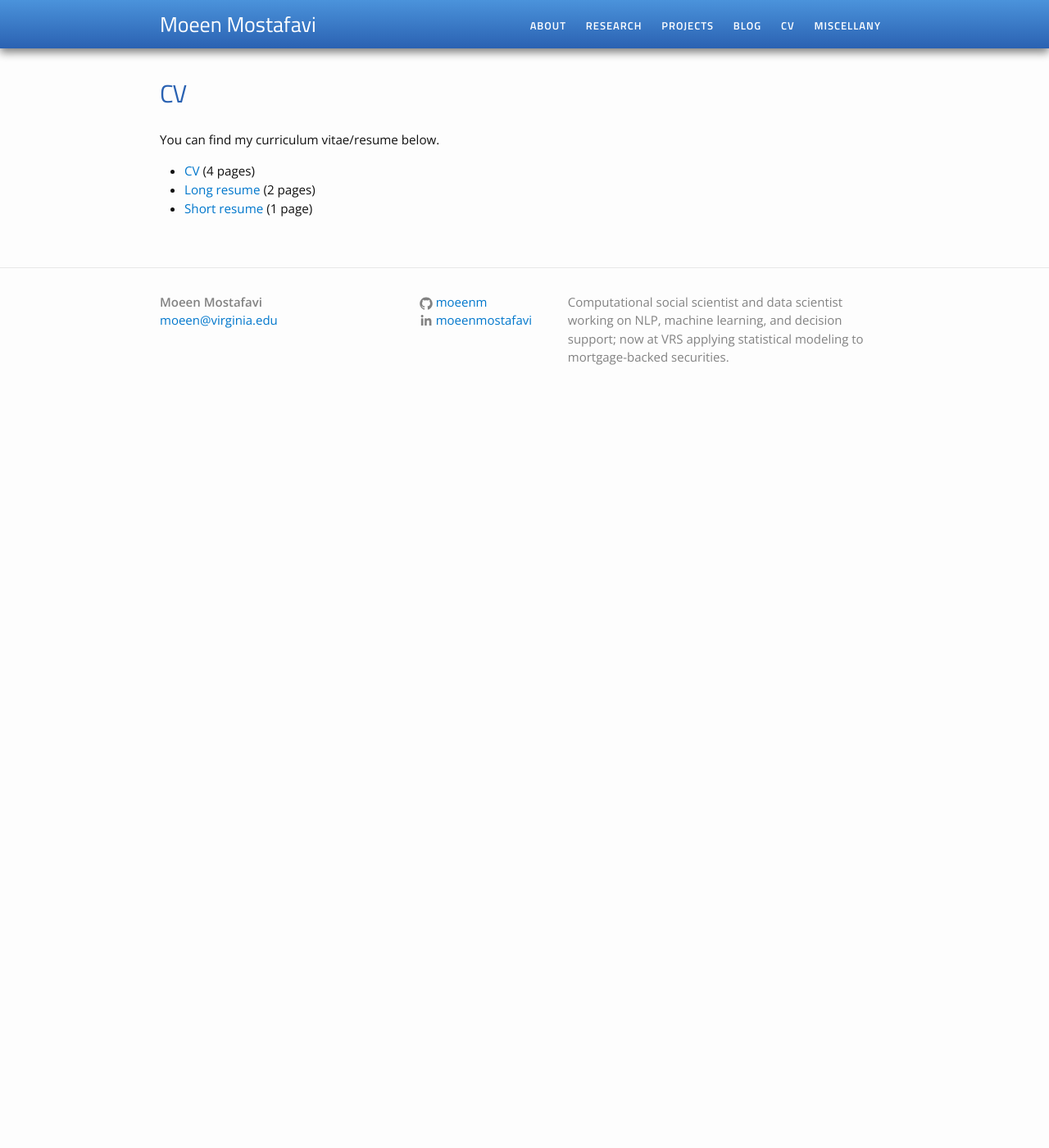
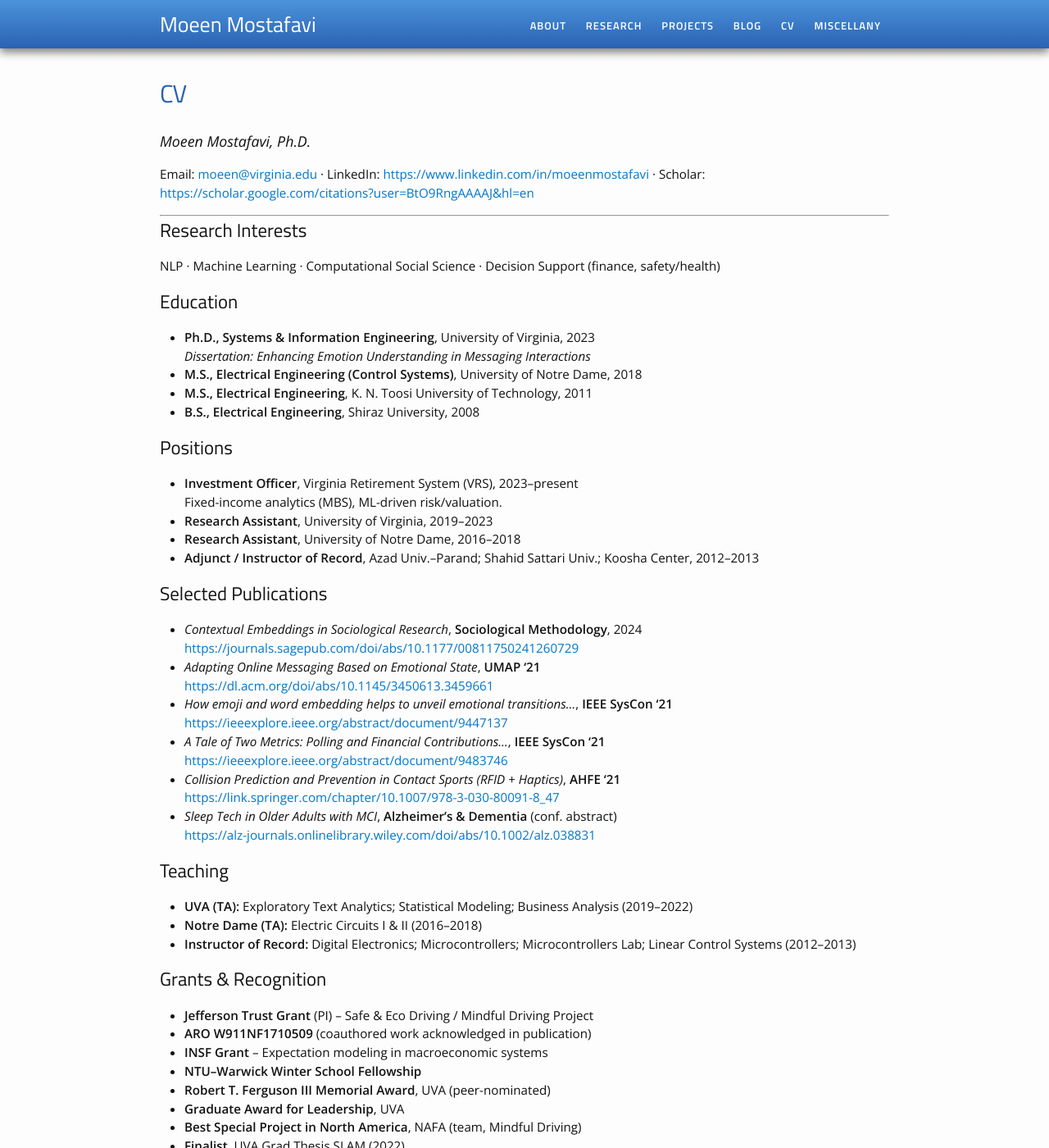
Before and after one commit to moeenm/moeenm.github.io, a Jekyll site: the page built from cv.md, in a window 1280 px wide and 1400 px high. Shown: the whole window at 82% size. Built offline with Jekyll 4.4.1, drawn with Linux system fonts in a browser that asks for light colours; some of the changed text lies outside the part shown.

Commit message:
Revise CV with updated personal and professional details
Added personal information, research interests, education, positions, publications, teaching experience, grants, and service details to the CV.

```diff
--- a/cv.md
+++ b/cv.md
@@ -4,9 +4,61 @@ title: CV
 permalink: /cv/
 ---
 
-You can find my curriculum vitae/resume below.
-<ul>
-	<li><a href="long_cv.pdf">CV</a> (4 pages)</li>
-	<li><a href="two_page.pdf">Long resume</a> (2 pages)</li>
-	<li><a href="short_cv.pdf">Short resume</a> (1 page)</li>
-</ul>
+### Moeen Mostafavi, Ph.D.
+Email: [moeen@virginia.edu](mailto:moeen@virginia.edu) · LinkedIn: <https://www.linkedin.com/in/moeenmostafavi> · Scholar: <https://scholar.google.com/citations?user=BtO9RngAAAAJ&hl=en>
+
+---
+
+## Research Interests
+NLP · Machine Learning · Computational Social Science · Decision Support (finance, safety/health)
+
+## Education
+- **Ph.D., Systems & Information Engineering**, University of Virginia, 2023
+  *Dissertation:* *Enhancing Emotion Understanding in Messaging Interactions*
+- **M.S., Electrical Engineering (Control Systems)**, University of Notre Dame, 2018
+- **M.S., Electrical Engineering**, K. N. Toosi University of Technology, 2011
+- **B.S., Electrical Engineering**, Shiraz University, 2008
+
+## Positions
+- **Investment Officer**, Virginia Retirement System (VRS), 2023–present
+  Fixed-income analytics (MBS), ML-driven risk/valuation.
+- **Research Assistant**, University of Virginia, 2019–2023
+- **Research Assistant**, University of Notre Dame, 2016–2018
+- **Adjunct / Instructor of Record**, Azad Univ.–Parand; Shahid Sattari Univ.; Koosha Center, 2012–2013
+
+## Selected Publications
+- *Contextual Embeddings in Sociological Research*, **Sociological Methodology**, 2024
+  <https://journals.sagepub.com/doi/abs/10.1177/00811750241260729>
+- *Adapting Online Messaging Based on Emotional State*, **UMAP ‘21**
+  <https://dl.acm.org/doi/abs/10.1145/3450613.3459661>
+- *How emoji and word embedding helps to unveil emotional transitions…*, **IEEE SysCon ‘21**
+  <https://ieeexplore.ieee.org/abstract/document/9447137>
+- *A Tale of Two Metrics: Polling and Financial Contributions…*, **IEEE SysCon ‘21**
+  <https://ieeexplore.ieee.org/abstract/document/9483746>
+- *Collision Prediction and Prevention in Contact Sports (RFID + Haptics)*, **AHFE ‘21**
+  <https://link.springer.com/chapter/10.1007/978-3-030-80091-8_47>
+- *Sleep Tech in Older Adults with MCI*, **Alzheimer’s & Dementia** (conf. abstract)
+  <https://alz-journals.onlinelibrary.wiley.com/doi/abs/10.1002/alz.038831>
+
+## Teaching
+- **UVA (TA):** Exploratory Text Analytics; Statistical Modeling; Business Analysis (2019–2022)
+- **Notre Dame (TA):** Electric Circuits I & II (2016–2018)
+- **Instructor of Record:** Digital Electronics; Microcontrollers; Microcontrollers Lab; Linear Control Systems (2012–2013)
+
+## Grants & Recognition
+- **Jefferson Trust Grant** (PI) – Safe & Eco Driving / Mindful Driving Project
+- **ARO W911NF1710509** (coauthored work acknowledged in publication)
+- **INSF Grant** – Expectation modeling in macroeconomic systems
+- **NTU–Warwick Winter School Fellowship**
+- **Robert T. Ferguson III Memorial Award**, UVA (peer-nominated)
+- **Graduate Award for Leadership**, UVA
+- **Best Special Project in North America**, NAFA (team, Mindful Driving)
+- **Finalist**, UVA Grad Thesis SLAM (2022)
+
+## Service
+- Session Chair, **SIEDS** (2021, 2022)
+- Reviewer: Frontiers in Psychology; IJCDS; IJMO; IJIMT; Iranian Journal of Control; multiple conferences
+- VP, Graduate Student Council — Engineering Systems & Environment, UVA (2022–2023)
+
+---
+*Full publications and project details:* see [Projects](/projects/) and [About](/about/).
```
